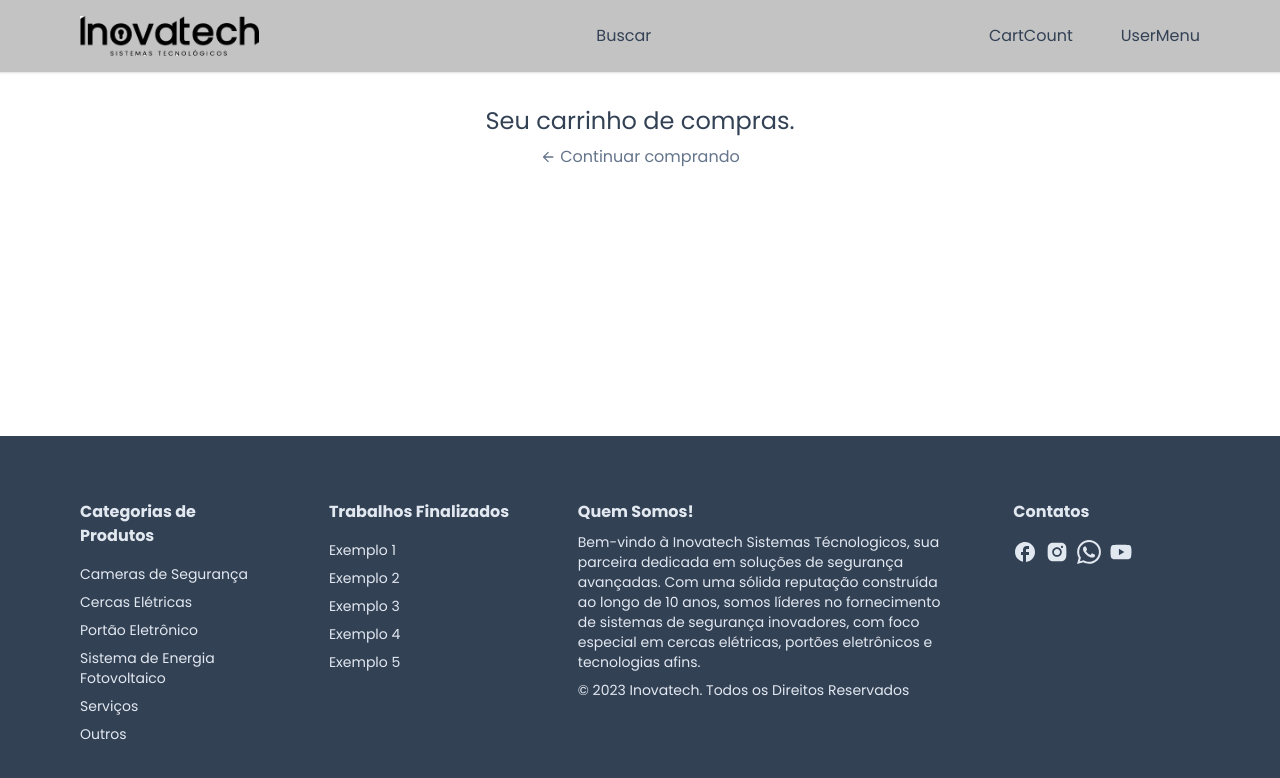
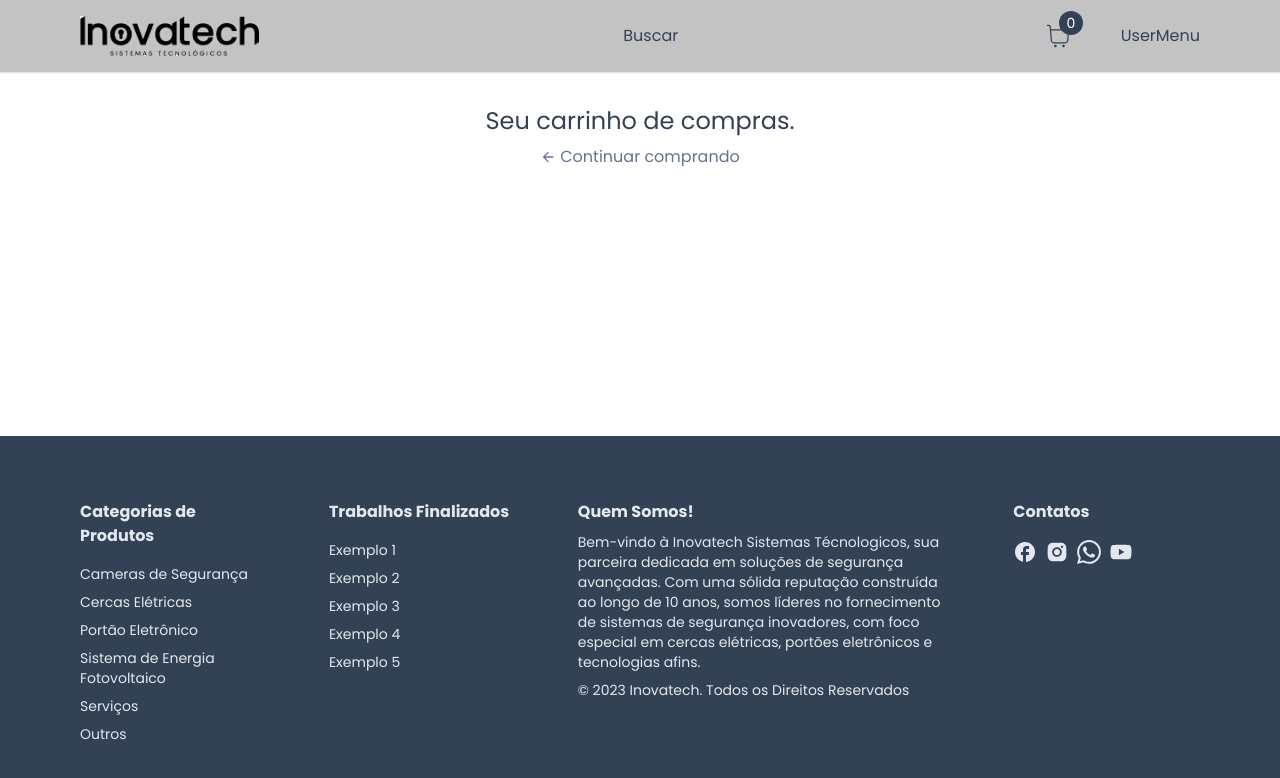
Before and after one commit to jhonatanlinux/ecommerce, a Next.js app: page /cart in a window 1280 px wide. Shown: the top 778 px of the page. Built offline with nearby package versions, Linux system fonts and the light colour scheme; a web font is replaced by a local one.

Commit message:
Next13 Fullstack E-Commerce 🛒 - 35 Display Total Cart Qty | React.js & Typescript 🔥
https://www.youtube.com/watch?v=_TUHXYKi-1Q&list=PL63c_Ws9ecISwPzddQzQ671S_gzJA6M5z&index=36

```diff
--- a/app/cart/CartCliente.tsx
+++ b/app/cart/CartCliente.tsx
@@ -5,9 +5,10 @@
 import Heading from "../components/Heading";
 import Button from "../components/Button";
 import ItemContent from "./ItemContent";
+import { formatPrice } from "@/utils/formatPrice";
 
 const CartClient = () => {
-  const { cartProducts, handleClearCart } = useCart();
+  const { cartProducts, handleClearCart, cartTotalAmount } = useCart();
   if (!cartProducts || cartProducts.length === 0) {
     return (
       <div className="flex flex-col items-center">
@@ -53,7 +54,7 @@
         <div className="text-sm flex flex-col gap-1 items-start">
           <div className="flex justify-between w-full text-base font-semibold">
             <span>Total</span>
-            <span>R$ 3500</span>
+            <span>{formatPrice(cartTotalAmount)}</span>
           </div>
           <p className="text-slate-400">
             Impostos e frete serão calculados ao finalizar a compra!
--- /dev/null
+++ b/app/components/nav/CartCount.tsx
@@ -0,0 +1,24 @@
+"use client";
+import { useCart } from "@/hooks/userCart";
+import { useRouter } from "next/navigation";
+import { CiShoppingCart } from "react-icons/ci";
+
+const CartCount = () => {
+  const { cartTotalQty } = useCart();
+  const router = useRouter();
+  return (
+    <div
+      className="relative cursor-pointer"
+      onClick={() => router.push("/cart")}
+    >
+      <div className="text-3xl">
+        <CiShoppingCart />
+      </div>
+      <span className="absolute top-[-10px] right-[-10px] bg-slate-700 text-white h-6 w-6 rounded-full flex items-center justify-center text-sm">
+        {cartTotalQty}
+      </span>
+    </div>
+  );
+};
+
+export default CartCount;
--- a/app/components/nav/NavBar.tsx
+++ b/app/components/nav/NavBar.tsx
@@ -1,6 +1,7 @@
 import Link from "next/link";
 import Container from "../products/Container";
 import { Redressed } from "next/font/google";
+import CartCount from "./CartCount";
 
 const redressed = Redressed({ subsets: ["latin"], weight: ["400"] });
 
@@ -15,12 +16,12 @@
                 src="/logo.png"
                 alt="Inovatech Logo"
                 className="h-10 cursor-pointer"
-                style={{ filter: 'blur(0.4px)' }}
+                style={{ filter: "blur(0.4px)" }}
               />
             </Link>
             <div className="hidden md:block">Buscar</div>
             <div className="flex items-center gap-8 md:gap-12">
-              <div>CartCount</div>
+              <CartCount />
               <div>UserMenu</div>
             </div>
           </div>
--- a/hooks/userCart.tsx
+++ b/hooks/userCart.tsx
@@ -10,6 +10,7 @@
 
 type CartContextType = {
   cartTotalQty: number;
+  cartTotalAmount: number;
   cartProducts: CartProductType[] | null;
   handleAddProductToCart: (product: CartProductType) => void;
   handleRemoveProductFromCart: (product: CartProductType) => void;
@@ -154,6 +155,7 @@
 
   const value = {
     cartTotalQty,
+    cartTotalAmount,
     cartProducts,
     handleAddProductToCart,
     handleRemoveProductFromCart,
```
